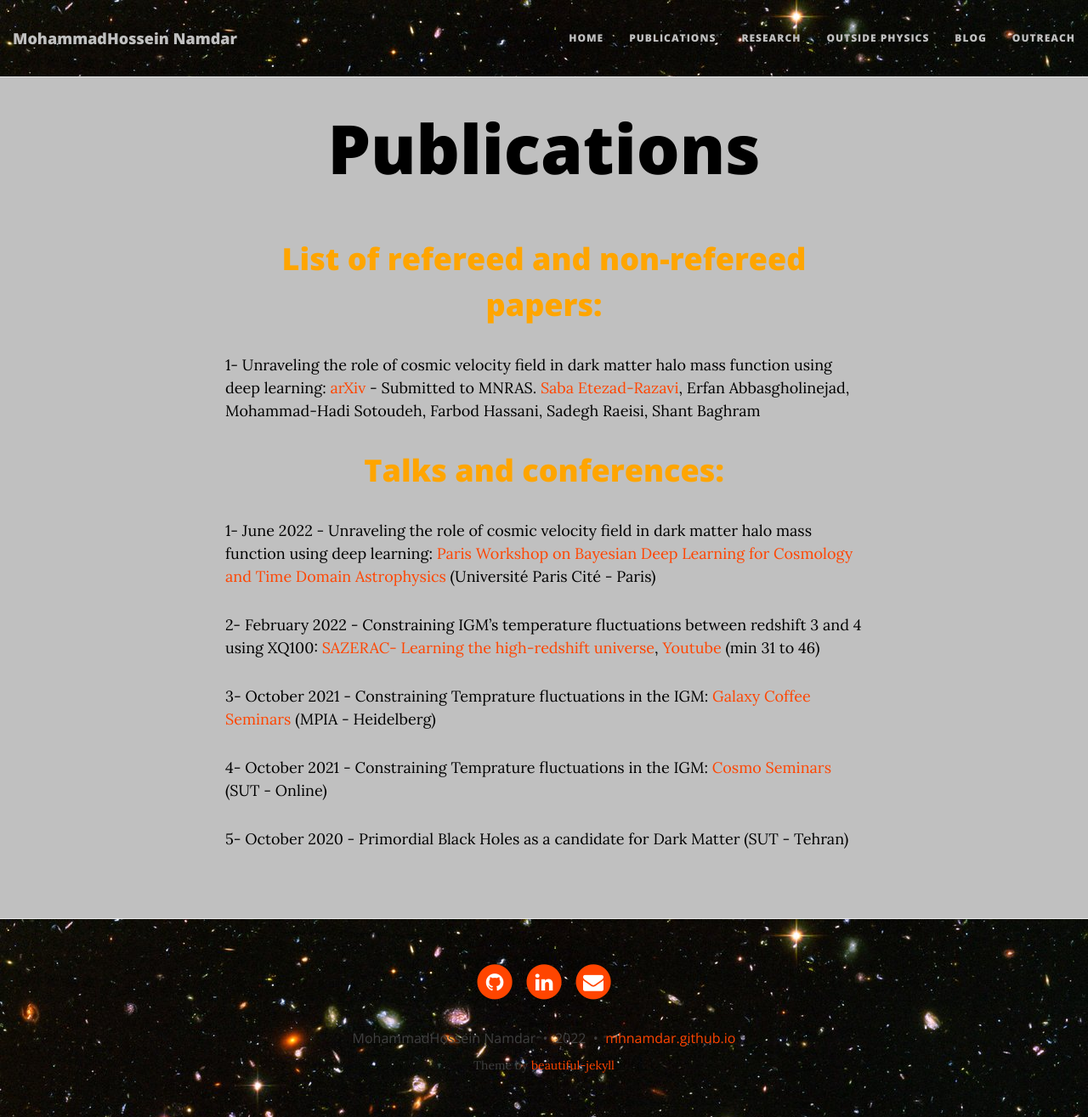
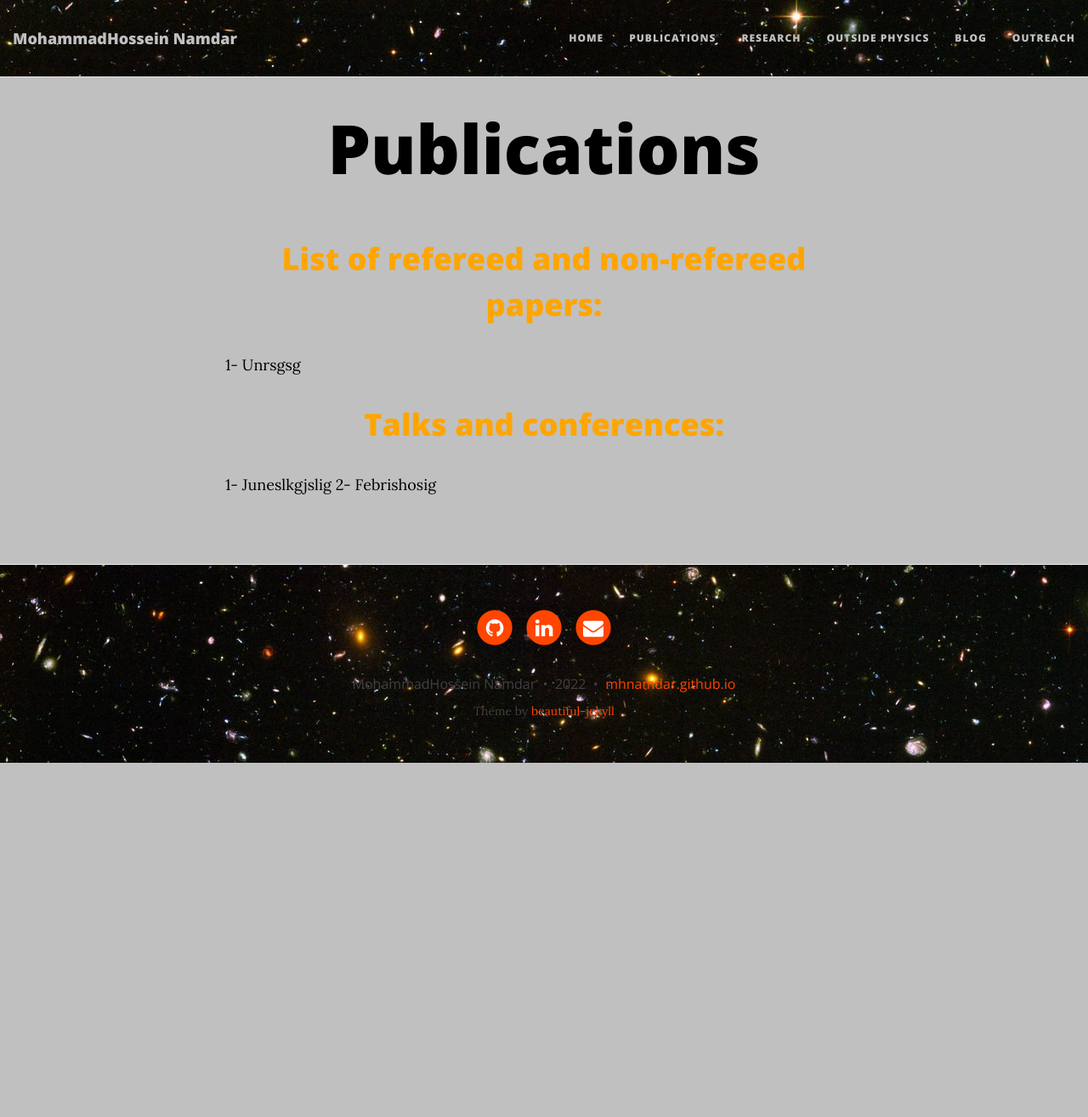
Before and after one commit to mhnamdar/mhnamdar.github.io, a Jekyll site: the page built from Publications.md, in a window 1280 px wide and 1315 px high. Shown: the whole window at 85% size. Built offline with Jekyll 4.4.1, drawn with Linux system fonts in a browser that asks for light colours; nearby versions of some CDN libraries.

Commit message:
Update Publications.md

```diff
--- a/Publications.md
+++ b/Publications.md
@@ -24,19 +24,11 @@ tags: [sabaetezadrazavi]
 
 
 
-1- Unraveling the role of cosmic velocity field in dark matter halo mass function using deep learning: [arXiv](https://arxiv.org/abs/2112.14743) - Submitted to MNRAS.
-[Saba Etezad-Razavi](https://orcid.org/0000-0001-7542-8915), Erfan Abbasgholinejad, Mohammad-Hadi Sotoudeh, Farbod Hassani, Sadegh Raeisi, Shant Baghram
+1- Unrsgsg
 
 
 
 <h1 align="center"> <p style="color:orange;"> Talks and conferences: </p> </h1>
 
-1- June 2022 - Unraveling the role of cosmic velocity field in dark matter halo mass function using deep learning: [Paris Workshop on Bayesian Deep Learning for Cosmology and Time Domain Astrophysics](https://indico.in2p3.fr/event/26887/contributions/111747/) (Université Paris Cité - Paris)
-
-2- February 2022 - Constraining IGM's temperature fluctuations between redshift 3 and 4 using XQ100: [SAZERAC- Learning the high-redshift universe](http://sazerac-conference.org/SIPS2122/3.html), [Youtube](https://www.youtube.com/watch?v=BFwia93NuAc) (min 31 to 46)
-
-3- October 2021 - Constraining Temprature fluctuations in the IGM: [Galaxy Coffee Seminars](https://www2.mpia-hd.mpg.de/GC/GCwiki/) (MPIA - Heidelberg)
-
-4- October 2021 - Constraining Temprature fluctuations in the IGM: [Cosmo Seminars](http://physics.sharif.edu/~cosmology/) (SUT - Online)
-
-5- October 2020 - Primordial Black Holes as a candidate for Dark Matter (SUT - Tehran)
+1- Juneslkgjslig
+2- Febrishosig
```
